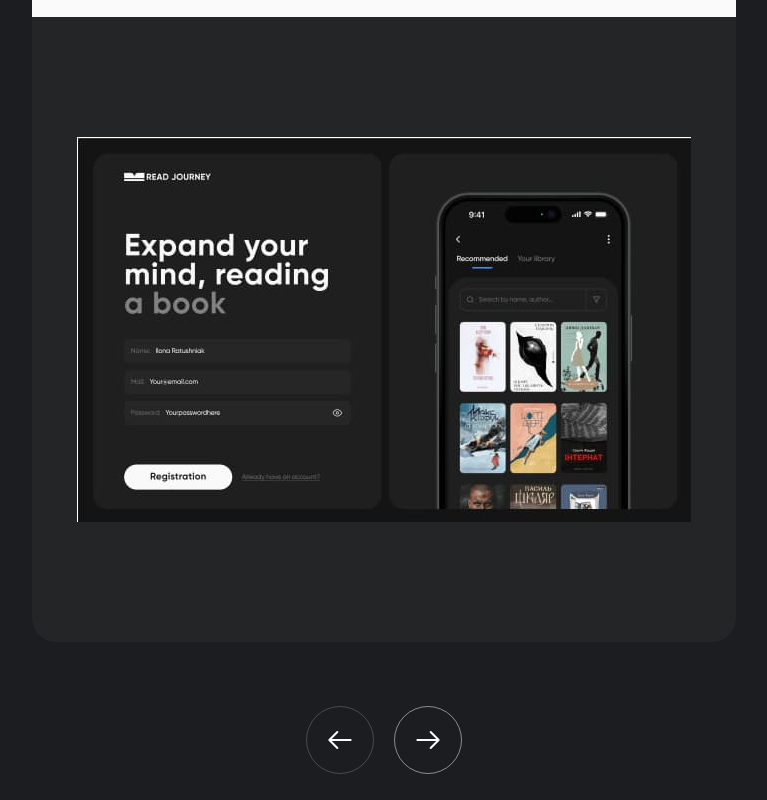
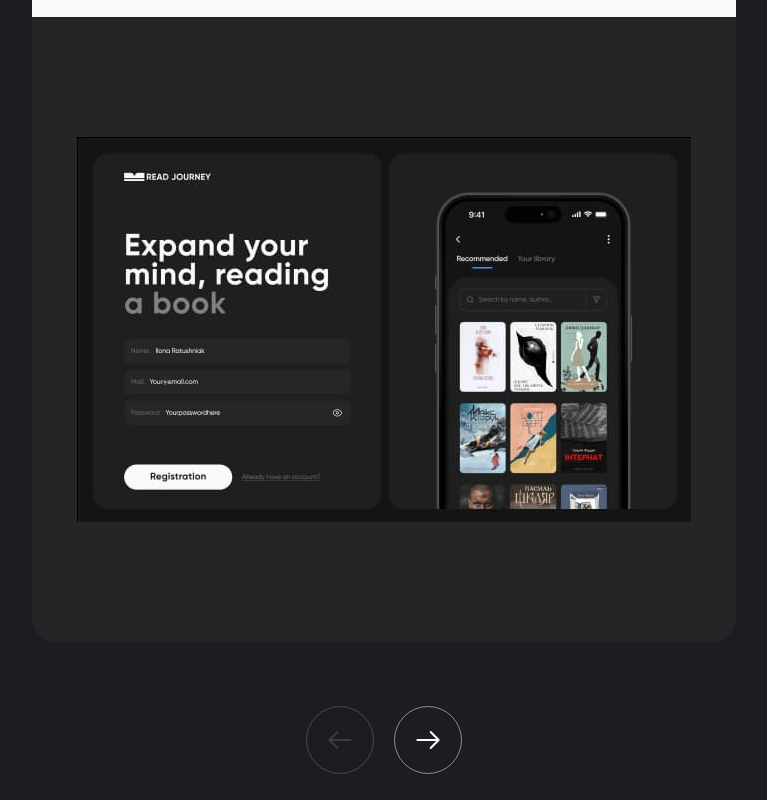
Before and after one commit to olha-bezklepchenko/project_JS-TechAchievers, a website built with Vite: page src/index.html in a window 1280 px wide. Shown: the part 700-1500 px from the top of the page, without its empty margins (256-1023 px from the left). Built offline with nearby package versions, Linux system fonts and the light colour scheme.

Commit message:
adjusted the code for the initial markup

```diff
--- a/src/css/projects.css
+++ b/src/css/projects.css
@@ -74,11 +74,6 @@
   border-radius: 0px 0px 24px 24px;
 }
 
-responsive-img{
-  width: 100%;
-  height: auto;
-}
-
 .project-slide-2 {
 }
 
@@ -121,7 +116,7 @@ responsive-img{
   transform: scale(1.2);
 }
 
-.projects-btn:disabled .reviews-btn-icon {
+.projects-btn:disabled .projects-btn-icon {
   stroke: #3b3b3b;
 }
 
--- a/src/partials/projects.html
+++ b/src/partials/projects.html
@@ -20,25 +20,38 @@
               </li>
             </ul>
             <h3 class="project-name">
-              Programming Across <br>Borders: Ideas, <br>Technologies, Innovations
+              Programming Across <br />Borders: Ideas, <br />Technologies,
+              Innovations
             </h3>
             <a
               href="https://github.com/olha-bezklepchenko/project_JS-TechAchievers"
               class="project-button-link red-accent"
+              target="_blank"
+              rel="nofollow noopener noreferrer"
               >See project</a
             >
           </div>
           <div class="project-visual">
-            <img
-              class="project-visual-pic responsive-img"
-              srcset="
-                ./img/project-pics/pr-1-desc.jpg 1x,
-                ./img/project-pics/pr-1-desc@2x.jpg 2x
-              "
-              src="./img/project-pics/pr-1-desc.jpg"
-              alt="Project 1"
-              loading="lazy"
-            />
+            <picture>
+              <source
+                srcset="
+                  ./img/project-pics/proj1-tab.jpg    1x,
+                  ./img/project-pics/proj1-tab@2x.jpg 2x
+                "
+                media="(min-width: 768px)"
+              />
+              <source
+                srcset="
+                  ./img/project-pics/proj1-mob.jpg    1x,
+                  ./img/project-pics/proj1-mob@2x.jpg,
+                  2x
+                "
+                media="(max-width: 767px)"
+              />
+              <img class="project-visual-pic"
+              src="./img/project-pics/proj1-mob.jpg 1x" alt="Project 1"
+              loading="lazy" width: 311px; height: 195px; />
+            </picture>
           </div>
         </li>
       </ul>
```
Also changed, not shown: src/img/project-pics/pr-1-desc.jpg (deleted), src/img/project-pics/pr-1-desc@2x.jpg (deleted), src/img/project-pics/pr-2-desc.jpg (deleted), src/img/project-pics/pr-2-desc@2x.jpg (deleted), src/img/project-pics/pr-3-desc.jpg (deleted), src/img/project-pics/pr-3-desc@2x.jpg (deleted), src/img/project-pics/proj1-mob.jpg (added), src/img/project-pics/proj1-mob@2x.jpg (added), src/img/project-pics/proj1-tab.jpg (added), src/img/project-pics/proj1-tab@2x.jpg (added), src/img/project-pics/proj2-mob.jpg (added), src/img/project-pics/proj2-mob@2x.jpg (added), src/img/project-pics/proj2-tab.jpg (added), src/img/project-pics/proj2-tab@2x.jpg (added), 4 more files.
